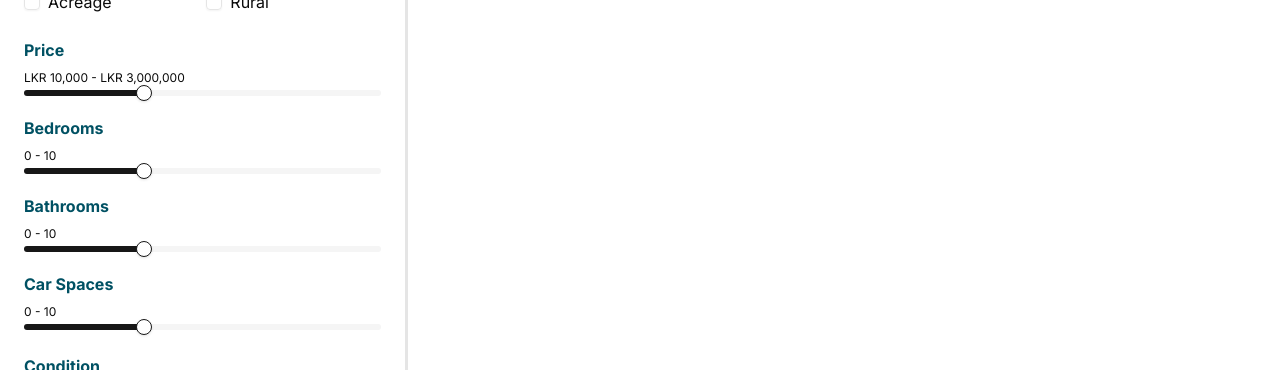
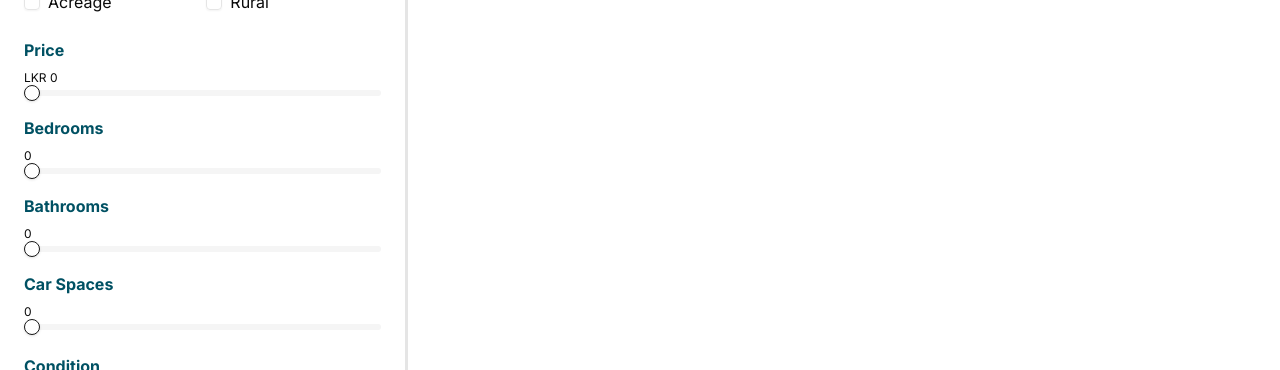
Before and after one commit to ChamikaJayarathna/KeyNestFrontend, a React (Vite) app: page /property in a window 1280 px wide. Shown: the part 333-703 px from the top of the page. Built offline with nearby package versions, Linux system fonts and the light colour scheme; no server answers.

Commit message:
update filter locic v2

```diff
--- a/src/components/sidebar-filter/SidebarFilter.jsx
+++ b/src/components/sidebar-filter/SidebarFilter.jsx
@@ -12,6 +12,12 @@ import { Button } from "../ui/button";
 
 const SidebarFilter = ({ filterProperty }) => {
   const [filterData, setFilterData] = useState({});
+  const [specificationData, setSpecificationData] = useState({
+    price: [0],
+    bedrooms: [0],
+    bathrooms: [0],
+    carSpaces: [0],
+  });
 
   const handleFilterChange = (category, name, isChecked) => {
     setFilterData((prevData) => ({
@@ -19,6 +25,21 @@ const SidebarFilter = ({ filterProperty }) => {
       [category]: {
         ...prevData[category],
         [name]: isChecked,
+      },
+    }));
+  };
+
+  const handleSpecificationChange = (key, value) => {
+    setSpecificationData((prev) => ({
+      ...prev,
+      [key]: value,
+    }));
+
+    setFilterData((prevData) => ({
+      ...prevData,
+      specifications: {
+        ...prevData.specifications,
+        [key]: value,
       },
     }));
   };
@@ -37,7 +58,10 @@ const SidebarFilter = ({ filterProperty }) => {
         filterData={filterData}
       />
 
-      <Specification />
+      <Specification
+        specificationData={specificationData}
+        handleSpecificationChange={handleSpecificationChange}
+      />
 
       <Condition
         filter={filter}
--- a/src/components/sidebar-filter/components/Specification.jsx
+++ b/src/components/sidebar-filter/components/Specification.jsx
@@ -1,39 +1,65 @@
 import React from "react";
 import { Slider } from "@/components/ui/slider";
 
-const Specification = () => {
+const Specification = ({ specificationData, handleSpecificationChange }) => {
   return (
     <div>
       <div className="mb-5">
         <h2 className="text-custom-teal-blue text-base font-bold mb-2">
           Price
         </h2>
-        <div className="text-xs mb-1">LKR 10,000 - LKR 3,000,000</div>
-        <Slider defaultValue={[33]} max={100} step={1} />
+        <div className="text-xs mb-1">LKR {specificationData.price}</div>
+        <Slider
+          max={3000000}
+          step={1}
+          value={specificationData.price}
+          onValueChange={(value) => handleSpecificationChange("price", value)}
+        />
       </div>
 
       <div className="mb-5">
         <h2 className="text-custom-teal-blue text-base font-bold mb-2">
           Bedrooms
         </h2>
-        <div className="text-xs mb-1">0 - 10</div>
-        <Slider defaultValue={[33]} max={100} step={1} />
+        <div className="text-xs mb-1">{specificationData.bedrooms}</div>
+        <Slider
+          max={10}
+          step={1}
+          value={specificationData.bedrooms}
+          onValueChange={(value) =>
+            handleSpecificationChange("bedrooms", value)
+          }
+        />
       </div>
 
       <div className="mb-5">
         <h2 className="text-custom-teal-blue text-base font-bold mb-2">
           Bathrooms
         </h2>
-        <div className="text-xs mb-1">0 - 10</div>
-        <Slider defaultValue={[33]} max={100} step={1} />
+        <div className="text-xs mb-1">{specificationData.bathrooms}</div>
+        <Slider
+          max={10}
+          step={1}
+          value={specificationData.bathrooms}
+          onValueChange={(value) =>
+            handleSpecificationChange("bathrooms", value)
+          }
+        />
       </div>
 
       <div className="mb-5">
         <h2 className="text-custom-teal-blue text-base font-bold mb-2">
           Car Spaces
         </h2>
-        <div className="text-xs mb-1">0 - 10</div>
-        <Slider defaultValue={[33]} max={100} step={1} />
+        <div className="text-xs mb-1">{specificationData.carSpaces}</div>
+        <Slider
+          max={10}
+          step={1}
+          value={specificationData.carSpaces}
+          onValueChange={(value) =>
+            handleSpecificationChange("carSpaces", value)
+          }
+        />
       </div>
     </div>
   );
```
